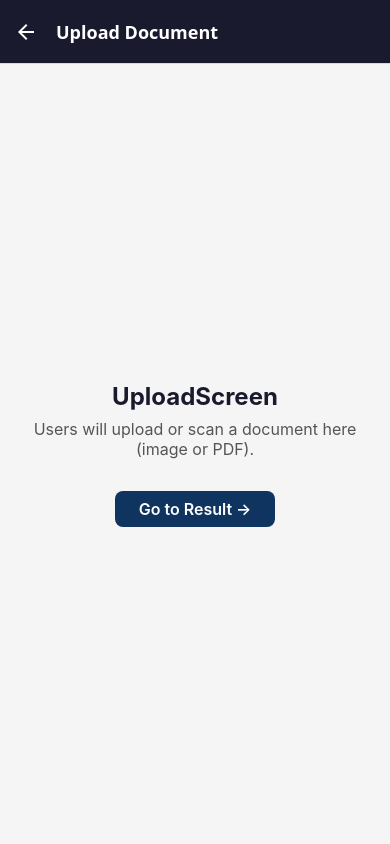
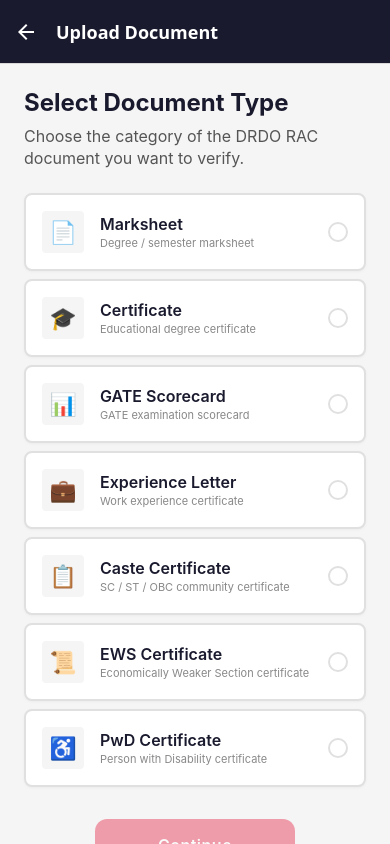
Before and after one commit to Aayush2141/AD_MOBILE_APP, a React Native app: screen /Upload in a window 390 px wide. Built offline with nearby package versions, Linux system fonts and the light colour scheme.

Commit message:
feat: add document type selection to UploadScreen

```diff
--- /dev/null
+++ b/src/components/DocumentTypeCard.tsx
@@ -0,0 +1,153 @@
+import React from 'react';
+import { TouchableOpacity, Text, StyleSheet, View } from 'react-native';
+import { DocumentType } from '../types/document';
+import {
+  colors,
+  fontSizes,
+  fontWeights,
+  spacing,
+  borderRadius,
+} from '../constants/theme';
+
+// Human-readable label and emoji for each DocumentType value
+const DOC_META: Record<DocumentType, { label: string; icon: string; description: string }> = {
+  marksheet:   { label: 'Marksheet',          icon: '📄', description: 'Degree / semester marksheet' },
+  certificate: { label: 'Certificate',         icon: '🎓', description: 'Educational degree certificate' },
+  gate:        { label: 'GATE Scorecard',      icon: '📊', description: 'GATE examination scorecard' },
+  experience:  { label: 'Experience Letter',   icon: '💼', description: 'Work experience certificate' },
+  caste:       { label: 'Caste Certificate',   icon: '📋', description: 'SC / ST / OBC community certificate' },
+  ews:         { label: 'EWS Certificate',     icon: '📜', description: 'Economically Weaker Section certificate' },
+  pwd:         { label: 'PwD Certificate',     icon: '♿', description: 'Person with Disability certificate' },
+};
+
+interface DocumentTypeCardProps {
+  type: DocumentType;
+  selected: boolean;
+  onSelect: (type: DocumentType) => void;
+}
+
+/**
+ * DocumentTypeCard — tappable card representing one DRDO RAC document type.
+ * Renders highlighted when selected.
+ */
+export default function DocumentTypeCard({
+  type,
+  selected,
+  onSelect,
+}: DocumentTypeCardProps) {
+  const { label, icon, description } = DOC_META[type];
+
+  return (
+    <TouchableOpacity
+      style={[styles.card, selected && styles.cardSelected]}
+      onPress={() => onSelect(type)}
+      activeOpacity={0.75}
+    >
+      {/* Left: icon */}
+      <View style={[styles.iconWrap, selected && styles.iconWrapSelected]}>
+        <Text style={styles.icon}>{icon}</Text>
+      </View>
+
+      {/* Center: text */}
+      <View style={styles.textWrap}>
+        <Text style={[styles.label, selected && styles.labelSelected]}>
+          {label}
+        </Text>
+        <Text style={styles.description}>{description}</Text>
+      </View>
+
+      {/* Right: selection indicator */}
+      <View style={[styles.radio, selected && styles.radioSelected]}>
+        {selected && <View style={styles.radioDot} />}
+      </View>
+    </TouchableOpacity>
+  );
+}
+
+/** Exported helper: returns all DocumentType values in a stable display order. */
+export const ALL_DOCUMENT_TYPES: DocumentType[] = [
+  'marksheet',
+  'certificate',
+  'gate',
+  'experience',
+  'caste',
+  'ews',
+  'pwd',
+];
+
+const styles = StyleSheet.create({
+  card: {
+    flexDirection: 'row',
+    alignItems: 'center',
+    backgroundColor: colors.surface,
+    borderRadius: borderRadius.md,
+    borderWidth: 2,
+    borderColor: colors.border,
+    padding: spacing.md,
+    marginBottom: spacing.sm,
+    // subtle shadow
+    shadowColor: '#000',
+    shadowOpacity: 0.04,
+    shadowRadius: 3,
+    shadowOffset: { width: 0, height: 1 },
+    elevation: 1,
+  },
+  cardSelected: {
+    borderColor: colors.highlight,
+    backgroundColor: '#fff0f3',  // very light tint of highlight color
+  },
+
+  iconWrap: {
+    width: 42,
+    height: 42,
+    borderRadius: borderRadius.sm,
+    backgroundColor: colors.background,
+    alignItems: 'center',
+    justifyContent: 'center',
+    marginRight: spacing.md,
+  },
+  iconWrapSelected: {
+    backgroundColor: colors.highlight + '22', // 13% opacity tint
+  },
+  icon: {
+    fontSize: 22,
+  },
+
+  textWrap: {
+    flex: 1,
+  },
+  label: {
+    fontSize: fontSizes.md,
+    fontWeight: fontWeights.semiBold,
+    color: colors.textPrimary,
+    marginBottom: 2,
+  },
+  labelSelected: {
+    color: colors.highlight,
+  },
+  description: {
+    fontSize: fontSizes.xs,
+    color: colors.textMuted,
+  },
+
+  // Radio button circle
+  radio: {
+    width: 20,
+    height: 20,
+    borderRadius: 10,
+    borderWidth: 2,
+    borderColor: colors.border,
+    alignItems: 'center',
+    justifyContent: 'center',
+    marginLeft: spacing.sm,
+  },
+  radioSelected: {
+    borderColor: colors.highlight,
+  },
+  radioDot: {
+    width: 10,
+    height: 10,
+    borderRadius: 5,
+    backgroundColor: colors.highlight,
+  },
+});
--- a/src/screens/UploadScreen.tsx
+++ b/src/screens/UploadScreen.tsx
@@ -1,61 +1,89 @@
-import React from 'react';
-import { View, Text, StyleSheet, TouchableOpacity } from 'react-native';
+import React, { useState } from 'react';
+import {
+  View,
+  Text,
+  StyleSheet,
+  ScrollView,
+} from 'react-native';
 import { NativeStackScreenProps } from '@react-navigation/native-stack';
 import { RootStackParamList } from '../navigation/AppNavigator';
+import { DocumentType } from '../types/document';
+import DocumentTypeCard, { ALL_DOCUMENT_TYPES } from '../components/DocumentTypeCard';
+import Button from '../components/Button';
 import { colors, fontSizes, fontWeights, spacing } from '../constants/theme';
 
 type Props = NativeStackScreenProps<RootStackParamList, 'Upload'>;
 
 /**
- * UploadScreen — placeholder for the document upload / scan flow.
- * Camera and file picker logic will be added in a future commit.
+ * UploadScreen — step 1: choose the document type to verify.
+ * File picking (step 2) will be added in Commit 6.
  */
 export default function UploadScreen({ navigation }: Props) {
+  // Track which document type the user has tapped
+  const [selectedType, setSelectedType] = useState<DocumentType | null>(null);
+
+  const handleContinue = () => {
+    if (!selectedType) return;
+    // TODO (Commit 6): pass selectedType into the file picker flow
+    console.log('[UploadScreen] selected document type:', selectedType);
+  };
+
   return (
-    <View style={styles.container}>
-      <Text style={styles.title}>UploadScreen</Text>
-      <Text style={styles.description}>
-        Users will upload or scan a document here (image or PDF).
+    <ScrollView
+      style={styles.scroll}
+      contentContainerStyle={styles.container}
+      showsVerticalScrollIndicator={false}
+    >
+      {/* ── Heading ── */}
+      <Text style={styles.heading}>Select Document Type</Text>
+      <Text style={styles.subheading}>
+        Choose the category of the DRDO RAC document you want to verify.
       </Text>
-      <TouchableOpacity
-        style={styles.button}
-        onPress={() => navigation.navigate('Result')}
-      >
-        <Text style={styles.buttonText}>Go to Result →</Text>
-      </TouchableOpacity>
-    </View>
+
+      {/* ── Document type list ── */}
+      {ALL_DOCUMENT_TYPES.map((type) => (
+        <DocumentTypeCard
+          key={type}
+          type={type}
+          selected={selectedType === type}
+          onSelect={setSelectedType}
+        />
+      ))}
+
+      {/* ── Continue button (disabled until a type is chosen) ── */}
+      <Button
+        label="Continue"
+        onPress={handleContinue}
+        disabled={selectedType === null}
+        style={styles.continueButton}
+      />
+    </ScrollView>
   );
 }
 
 const styles = StyleSheet.create({
-  container: {
+  scroll: {
     flex: 1,
     backgroundColor: colors.background,
-    alignItems: 'center',
-    justifyContent: 'center',
+  },
+  container: {
     padding: spacing.lg,
+    paddingBottom: spacing.xxl,
   },
-  title: {
+  heading: {
     fontSize: fontSizes.xl,
     fontWeight: fontWeights.bold,
     color: colors.primary,
     marginBottom: spacing.sm,
   },
-  description: {
+  subheading: {
     fontSize: fontSizes.md,
     color: colors.textSecondary,
-    textAlign: 'center',
-    marginBottom: spacing.xl,
+    marginBottom: spacing.lg,
+    lineHeight: 22,
   },
-  button: {
-    backgroundColor: colors.accent,
-    paddingVertical: spacing.sm,
-    paddingHorizontal: spacing.lg,
-    borderRadius: 8,
-  },
-  buttonText: {
-    color: colors.white,
-    fontSize: fontSizes.md,
-    fontWeight: fontWeights.semiBold,
+  continueButton: {
+    marginTop: spacing.lg,
+    alignSelf: 'center',
   },
 });
```
